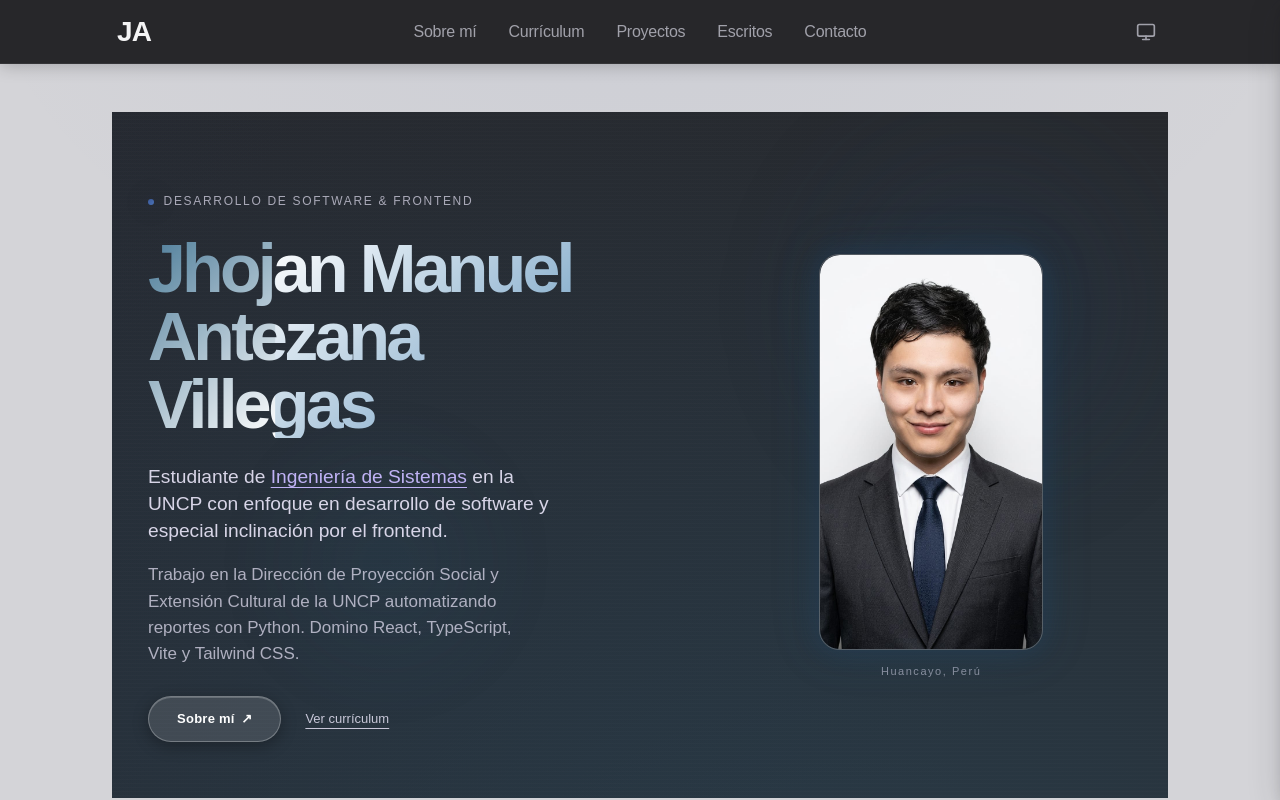
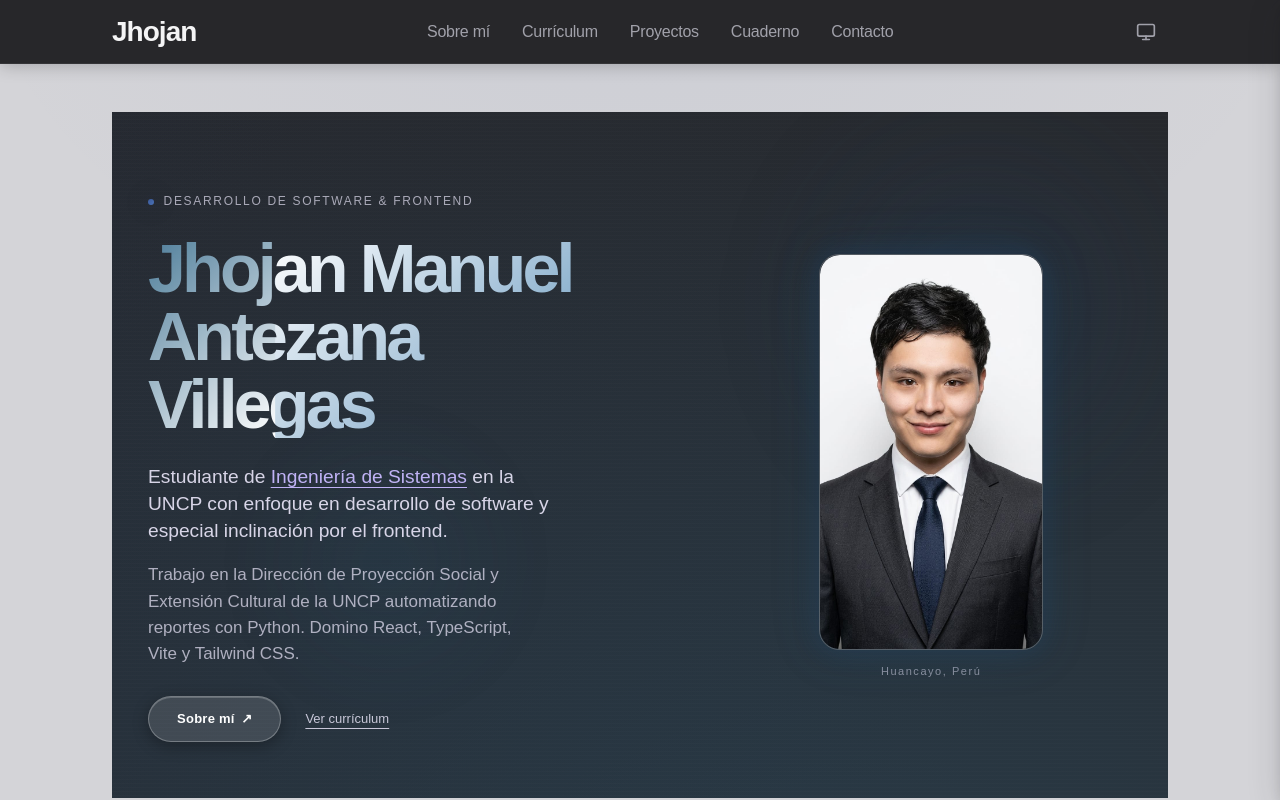
Before and after one commit to JHOJAN-GIT/Mi-portafolio-virtual, a Next.js app in the folder personal-site-export/: page / in a window 1280 px wide. Shown: the top 800 px of the page. Built offline with nearby package versions, Linux system fonts and the light colour scheme; no server answers; a web font is replaced by a local one.

Commit message:
chore: actualizar navegación, rutas y estilos base — Cuaderno en nav, ajustes de tailwind

```diff
--- a/personal-site-export/app/tailwind.css
+++ b/personal-site-export/app/tailwind.css
@@ -34,6 +34,7 @@
 @import './styles/pages/home.css';
 @import './styles/pages/resume.css';
 @import './styles/pages/writing.css';
+@import './styles/pages/cuaderno.css';
 @import './styles/pages/content.css';
 
 /* Theme Overrides */
--- a/personal-site-export/src/components/Template/Navigation.tsx
+++ b/personal-site-export/src/components/Template/Navigation.tsx
@@ -16,7 +16,7 @@ export default function Navigation() {
   return (
     <header className="site-header">
       <Link href="/" className="site-logo" aria-label={`${AUTHOR_NAME} — inicio`}>
-        <span className="logo-text">JA</span>
+        <span className="logo-text">Jhojan</span>
       </Link>
 
       <nav className="nav-links" aria-label="Navegación principal">
--- a/personal-site-export/src/data/routes.ts
+++ b/personal-site-export/src/data/routes.ts
@@ -26,8 +26,8 @@ const routes: Route[] = [
     path: '/projects',
   },
   {
-    label: 'Escritos',
-    path: '/writing',
+    label: 'Cuaderno',
+    path: '/cuaderno',
   },
   {
     label: 'Estadísticas',
```
